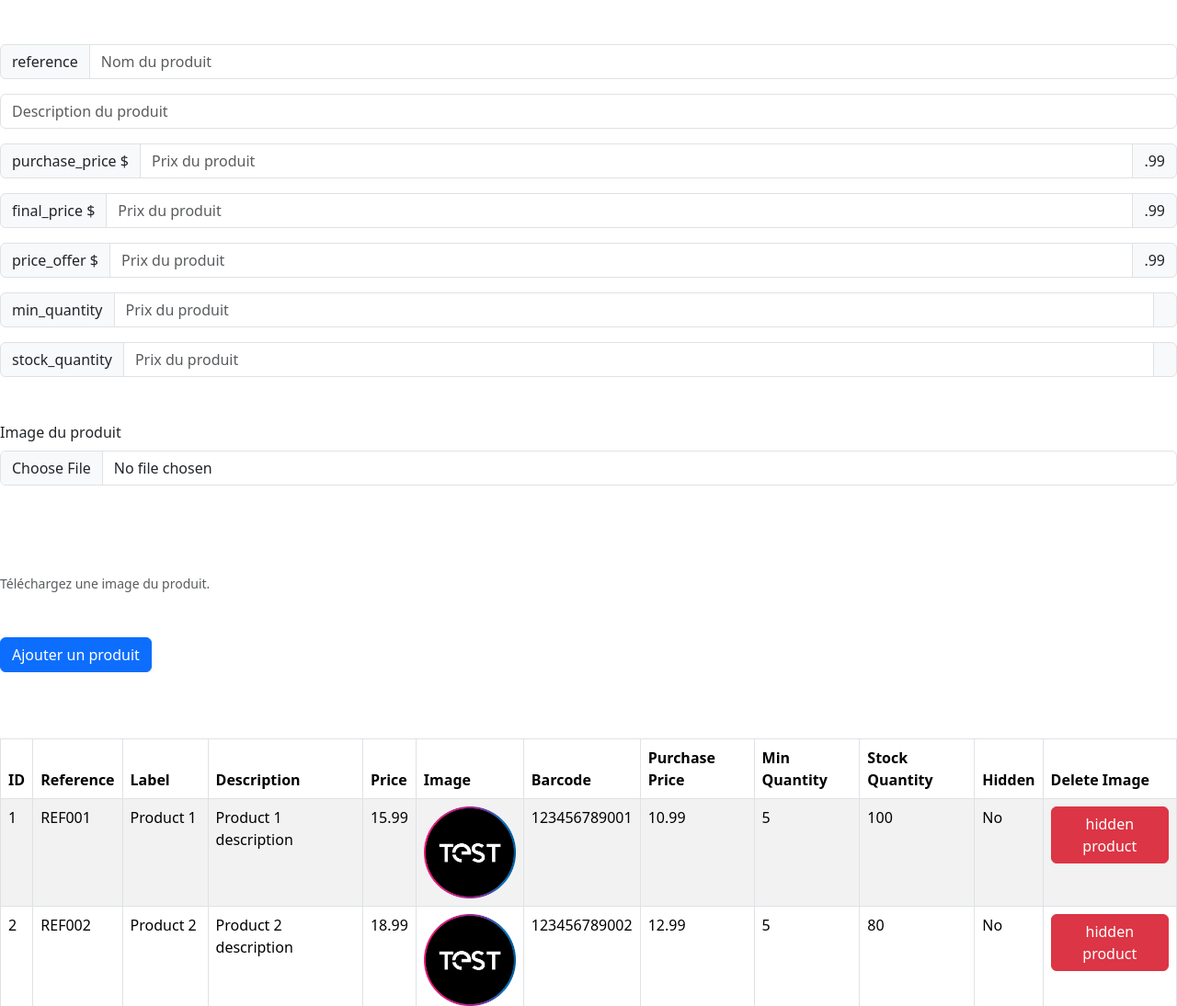
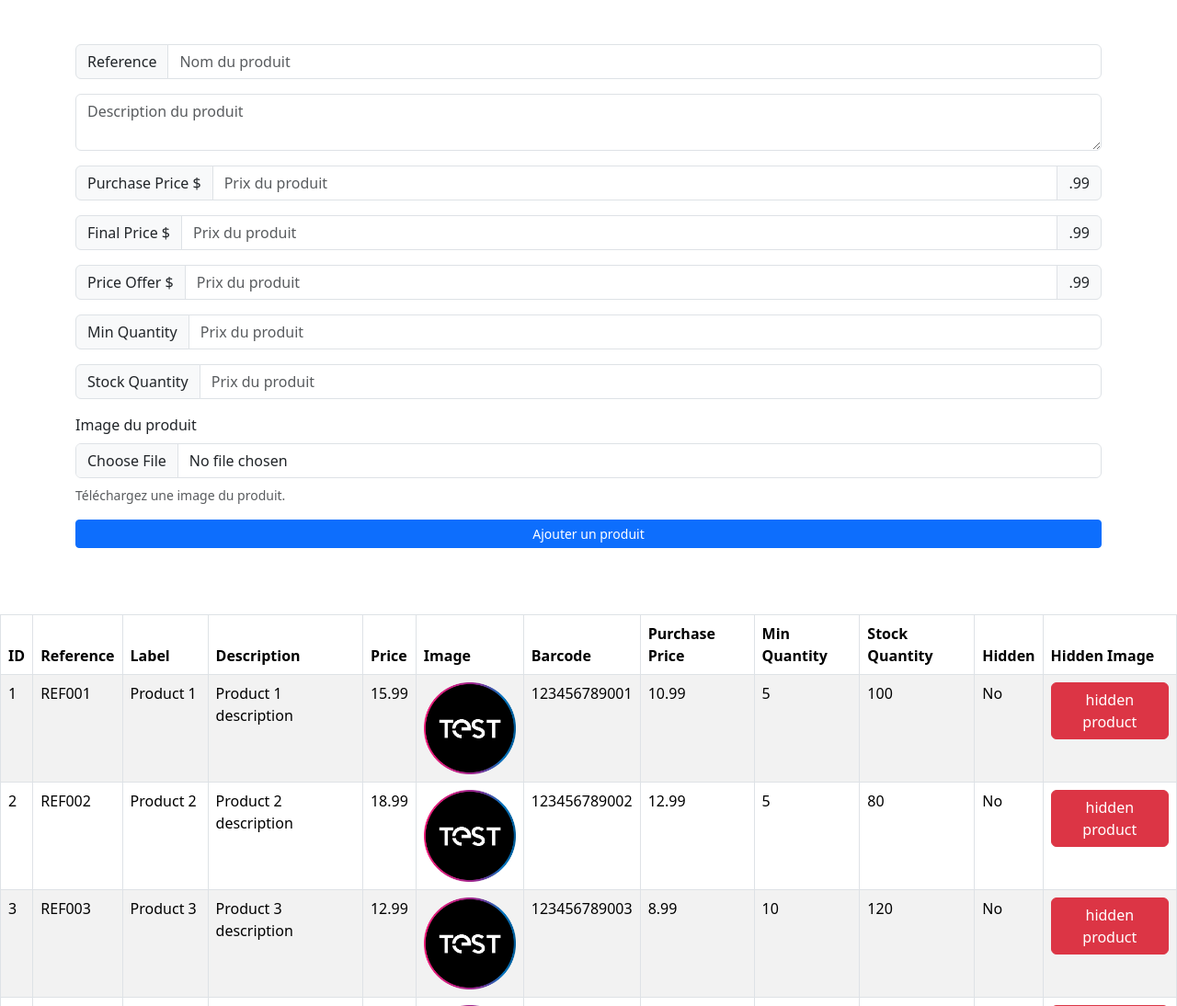
Before and after one commit to hissoune/ELECTRONACER.V3, a PHP site: page /product-management.php in a window 1280 px wide. Shown: the top 1094 px of the page at 92% size. Run offline with PHP 8.4, Linux system fonts and the light colour scheme; data comes from the database, SQL or seed files in the repository.

Commit message:
mohammedcss

```diff
--- a/product-management.php
+++ b/product-management.php
@@ -12,71 +12,69 @@
     </head>
 
     <body>
-    <form method="post" action="" enctype="multipart/form-data">
+    <form method="post" action="" enctype="multipart/form-data" class="container mt-5">
     <!-- Nom du produit -->
-    <div class="input-group mb-3 mt-5">
-        <span class="input-group-text" id="basic-addon1">reference</span>
+    <div class="input-group mb-3">
+        <span class="input-group-text" id="basic-addon1">Reference</span>
         <input type="text" class="form-control" placeholder="Nom du produit" name="label"
             aria-label="Nom du produit" aria-describedby="basic-addon1" required>
     </div>
 
     <!-- Description du produit -->
     <div class="input-group mb-3">
-        <input class="form-control" placeholder="Description du produit" name="description"
-            aria-label="Description du produit" required></input>
+        <textarea class="form-control" placeholder="Description du produit" name="description"
+            aria-label="Description du produit" required></textarea>
     </div>
 
     <!-- Prix du produit -->
     <div class="input-group mb-3">
-        <span class="input-group-text">purchase_price $</span>
+        <span class="input-group-text">Purchase Price $</span>
+        <input type="text" class="form-control" placeholder="Prix du produit" name="purchase_price"
+            aria-label="Prix du produit" required>
+        <span class="input-group-text">.99</span>
+    </div>
+    <div class="input-group mb-3">
+        <span class="input-group-text">Final Price $</span>
         <input type="text" class="form-control" placeholder="Prix du produit" name="final_price"
             aria-label="Prix du produit" required>
         <span class="input-group-text">.99</span>
     </div>
     <div class="input-group mb-3">
-        <span class="input-group-text"> final_price  $</span>
-        <input type="text" class="form-control" placeholder="Prix du produit" name="final_price"
+        <span class="input-group-text">Price Offer $</span>
+        <input type="text" class="form-control" placeholder="Prix du produit" name="price_offer"
             aria-label="Prix du produit" required>
         <span class="input-group-text">.99</span>
     </div>
     <div class="input-group mb-3">
-        <span class="input-group-text"> price_offer $</span>
-        <input type="text" class="form-control" placeholder="Prix du produit" name="final_price"
+        <span class="input-group-text">Min Quantity</span>
+        <input type="text" class="form-control" placeholder="Prix du produit" name="min_quantity"
             aria-label="Prix du produit" required>
-        <span class="input-group-text">.99</span>
     </div>
     <div class="input-group mb-3">
-        <span class="input-group-text"> min_quantity</span>
-        <input type="text" class="form-control" placeholder="Prix du produit" name="final_price"
+        <span class="input-group-text">Stock Quantity</span>
+        <input type="text" class="form-control" placeholder="Prix du produit" name="stock_quantity"
             aria-label="Prix du produit" required>
-        <span class="input-group-text"></span>
-    </div>
-    <div class="input-group mb-3">
-        <span class="input-group-text"> stock_quantity</span>
-        <input type="text" class="form-control" placeholder="Prix du produit" name="final_price"
-            aria-label="Prix du produit" required>
-        <span class="input-group-text"></span>
     </div>
 
     <!-- Image du produit -->
-    <div class="mb-5 mt-5">
+    <div class="mb-3 mt-3">
         <label for="product_image" class="form-label">Image du produit</label>
-        <div class="input-group mb-5">
-            <input type="file" class="form-control mb-5" name="image" id="product_image"
-                aria-describedby="basic-addon3 basic-addon4" required>
+        <div class="input-group">
+            <input type="file" class="form-control" name="image" id="product_image" required>
         </div>
-        <div class="form-text" id="basic-addon4">Téléchargez une image du produit.</div>
+        <div class="form-text mt-2">Téléchargez une image du produit.</div>
     </div>
 
     <!-- Bouton pour soumettre le formulaire -->
-    <div class="grid center">
-        <button type="submit" class="btn btn-primary" name="submit">Ajouter un produit</button>
+    <div class="d-grid mt-3">
+        <button type="submit" class="btn btn-primary btn-sm w-4" name="submit">Ajouter un produit</button>
     </div>
 </form>
+
 <br><br><br>
 
         <?php
-    // Your PHP code for handling form submission and database insertion goes here
+
     ?>
 <?php
 require 'db_cnx.php';
@@ -100,7 +98,7 @@
             <th>Min Quantity</th>
             <th>Stock Quantity</th>
             <th>Hidden</th>
-            <th>Delete Image</th>
+            <th>Hidden Image</th>
         </tr>
     </thead>
     <tbody>";
```
Also changed, not shown: uploads/IMG-656ca76e730636.11866588.jpg (added), uploads/IMG-656ca87d030588.98832198.jpg (added), uploads/IMG-656ca8b6bfba37.20863723.jpg (added), uploads/IMG-656ca8c4aee4a6.89569537.jpg (added), uploads/IMG-656d86b73f43b7.77003024.jpg (added), uploads/IMG-656d913bbfd0c5.22734839.jpg (added).
